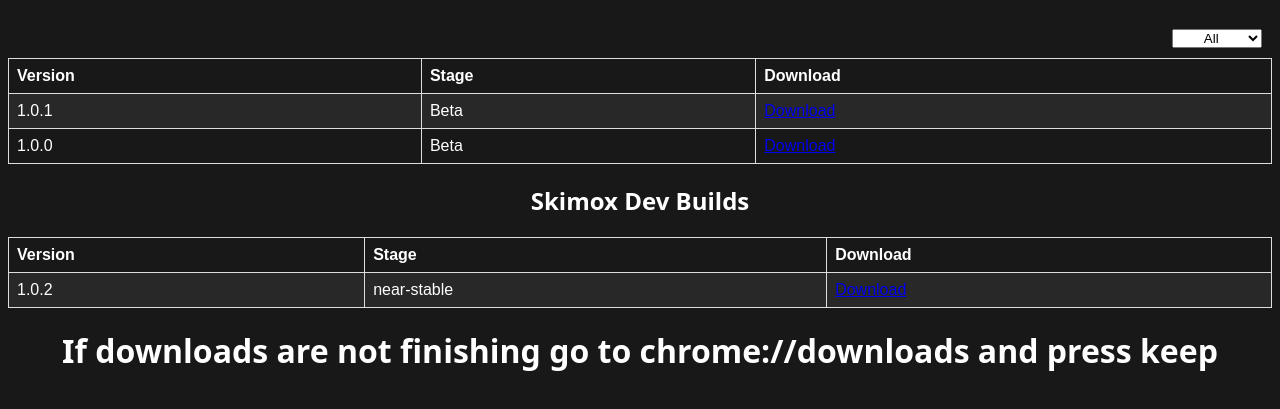
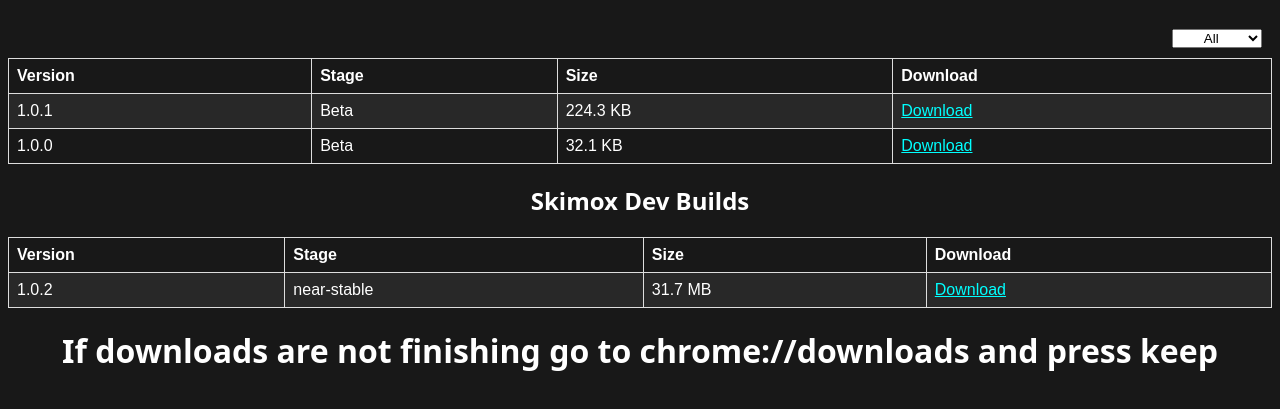
Before and after one commit to WaveDemure/wavedemure.com, a plain HTML site: page index.html in a window 1280 px wide. Shown: the part 67-476 px from the top of the page. Drawn offline with Linux system fonts and the light colour scheme.

Commit message:
size-added

```diff
--- a/main.js
+++ b/main.js
@@ -2,12 +2,14 @@
     {
         ver: "1.0.1",
         dir: "assets/skiomox/1.0.1-skiomox-extension.zip",
-        type: "Beta"
+        type: "Beta",
+        size: "224.3 KB"
     },
     {
         ver: "1.0.0",
         dir: "assets/skiomox/1.0.0-skiomox-extension.zip",
-        type: "Beta"
+        type: "Beta",
+        size: "32.1 KB"
     }
 ]
 
@@ -15,17 +17,20 @@
     {
         ver: "1.0.2",
         dir: "assets/skiomoxDevBuilds/1.0.2-dev1-skiomox-extension.zip",
-        type: "near-stable"
+        type: "near-stable",
+        size: "31.7 MB"
     }
 ]
 
 const th1Item = "Version"
 const th2Item = "Stage"
-const th3Item = "Download"
+const th3Item = "Size"
+const th4Item = "Download"
 
 const th1ItemDev = "Version"
 const th2ItemDev = "Stage"
-const th3ItemDev = "Download"
+const th3ItemDev = "Size"
+const th4ItemDev = "Download"
 
 const searchItems = ["All", "Stable", "Beta"]
 
@@ -88,6 +93,9 @@
     var th3 = document.createElement("th")
     th3.innerHTML = th3Item
     topTr.appendChild(th3)
+    var th4 = document.createElement("th")
+    th4.innerHTML = th4Item
+    topTr.appendChild(th4)
 
     Downloads.forEach(item => {
         var parentTr = document.createElement("tr");
@@ -101,15 +109,19 @@
         item2.innerHTML = item.type
 
         var item3 = document.createElement("td")
+        item3.innerHTML = item.size
+
+        var item4 = document.createElement("td")
         var aItem = document.createElement("a")
         aItem.href = item.dir
-        aItem.innerHTML = th3Item
+        aItem.innerHTML = th4Item
 
-        item3.appendChild(aItem)
+        item4.appendChild(aItem)
 
         parentTr.appendChild(item1)
         parentTr.appendChild(item2)
         parentTr.appendChild(item3)
+        parentTr.appendChild(item4)
     });
 
     var tempParaDev = document.createElement("h2");
@@ -134,6 +146,9 @@
     var th3 = document.createElement("th")
     th3.innerHTML = th3ItemDev
     topTrDev.appendChild(th3)
+    var th4 = document.createElement("th")
+    th4.innerHTML = th4ItemDev
+    topTrDev.appendChild(th4)
 
     DevDownloads.forEach(item => {
         var parentTr = document.createElement("tr");
@@ -147,15 +162,19 @@
         item2.innerHTML = item.type
 
         var item3 = document.createElement("td")
+        item3.innerHTML = item.size
+
+        var item4 = document.createElement("td")
         var aItem = document.createElement("a")
         aItem.href = item.dir
-        aItem.innerHTML = th3ItemDev
+        aItem.innerHTML = th4Item
 
-        item3.appendChild(aItem)
+        item4.appendChild(aItem)
 
         parentTr.appendChild(item1)
         parentTr.appendChild(item2)
         parentTr.appendChild(item3)
+        parentTr.appendChild(item4)
     });
 
     var tip = document.createElement("h1")
--- a/style.css
+++ b/style.css
@@ -31,3 +31,4 @@
   float: right;
   text-align: center;
 }
+a {color: aqua;}
```
Lines whose indentation alone changed are shown as unchanged.
